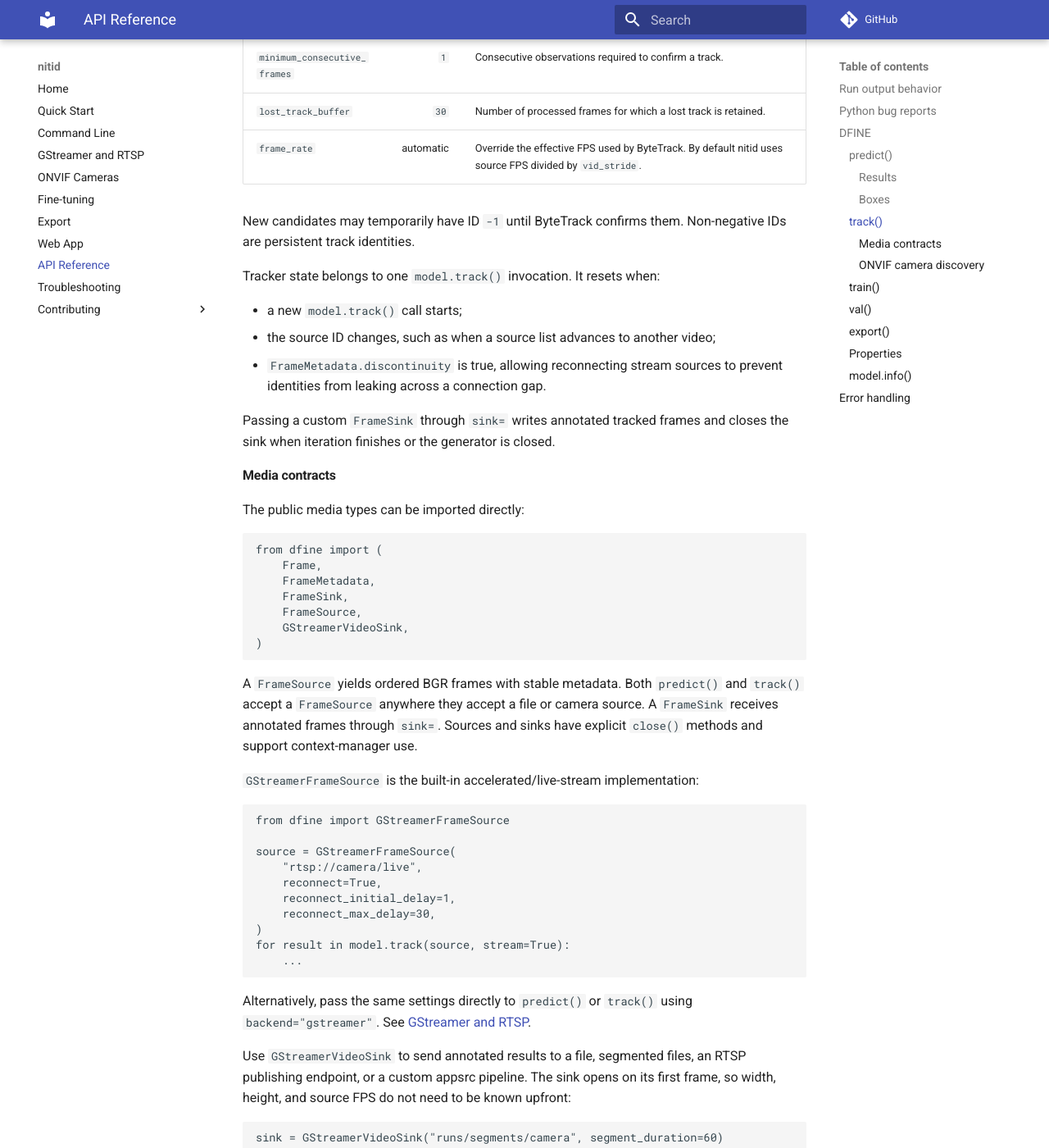
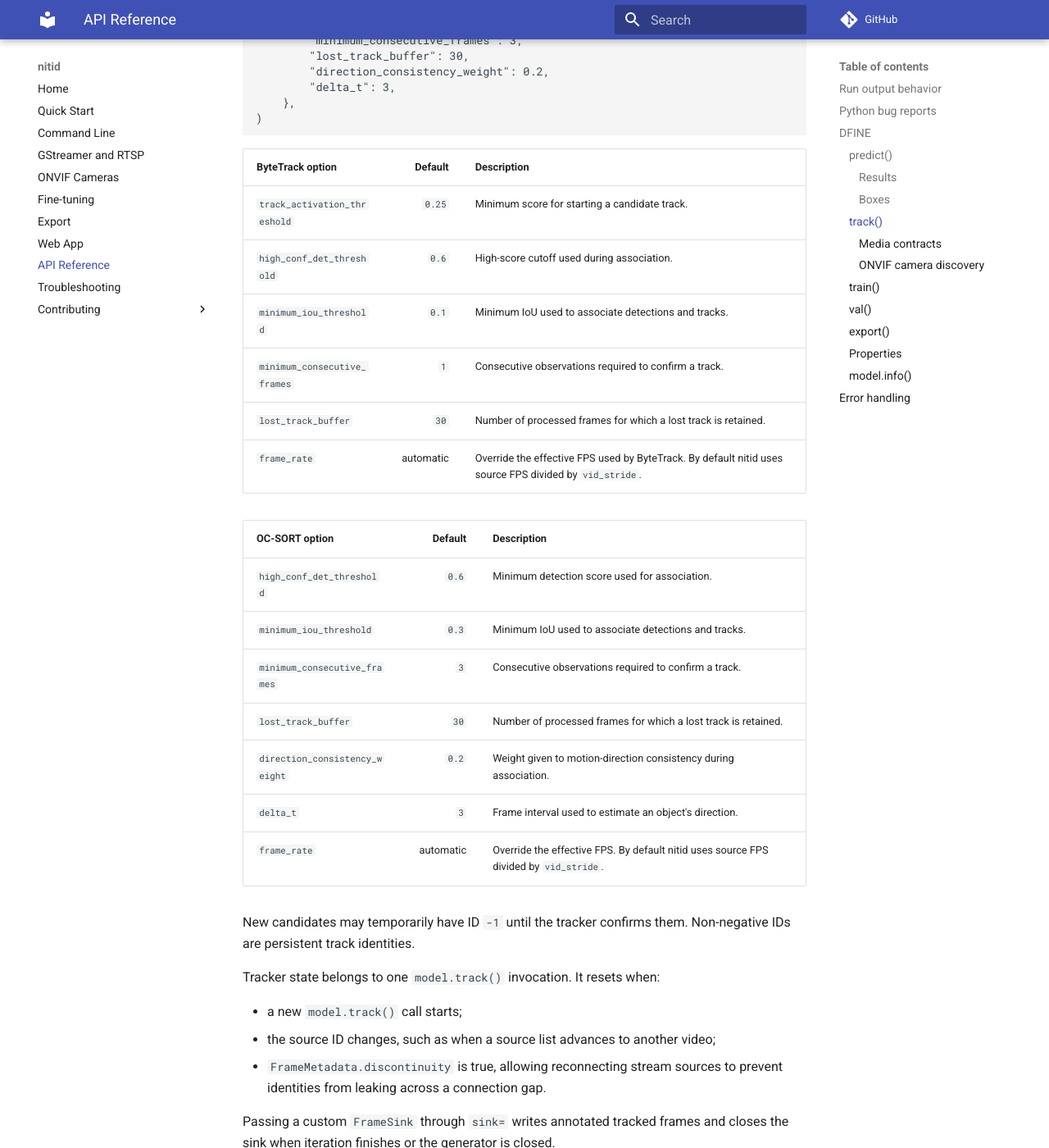
Before and after one commit to Nitidio/nitid, an MkDocs documentation site: the page built from docs/api_reference.md, in a window 1280 px wide and 1400 px high, scrolled down 6920 px. Shown: the whole window at 82% size. Built offline with MkDocs 1.6.1 and Material for MkDocs 9.7.7, drawn with Linux system fonts in a browser that asks for light colours; comment, search, counter and statistics services are not loaded; some of the changed text lies outside the part shown.

Commit message:
docs: added documentation of oc-sort

````diff
--- a/docs/api_reference.md
+++ b/docs/api_reference.md
@@ -231,8 +231,8 @@ for i in range(len(results[0].boxes)):
 
 ### `track()`
 
-Run D-FINE detection followed by ByteTrack association. Install the optional
-dependency first:
+Run D-FINE detection followed by ByteTrack or OC-SORT association. ByteTrack is
+the default. Install the optional dependency first:
 
 ```bash
 uv sync --extra track
@@ -291,8 +291,8 @@ for result in model.track("video.mp4", conf=0.5, stream=True, save=True):
 # runs/track/exp/video.mp4
 ```
 
-`conf` is the D-FINE detection filter. ByteTrack settings belong in
-`tracker_kwargs`:
+`conf` is the D-FINE detection filter. Select `tracker="bytetrack"` or
+`tracker="ocsort"`; tracker-specific settings belong in `tracker_kwargs`:
 
 ```python
 results = model.track(
@@ -308,6 +308,24 @@ results = model.track(
 )
 ```
 
+OC-SORT uses the same result and lifecycle contracts:
+
+```python
+results = model.track(
+    "video.mp4",
+    conf=0.5,
+    tracker="ocsort",
+    tracker_kwargs={
+        "high_conf_det_threshold": 0.6,
+        "minimum_iou_threshold": 0.3,
+        "minimum_consecutive_frames": 3,
+        "lost_track_buffer": 30,
+        "direction_consistency_weight": 0.2,
+        "delta_t": 3,
+    },
+)
+```
+
 | ByteTrack option | Default | Description |
 |---|---:|---|
 | `track_activation_threshold` | `0.25` | Minimum score for starting a candidate track. |
@@ -317,7 +335,17 @@ results = model.track(
 | `lost_track_buffer` | `30` | Number of processed frames for which a lost track is retained. |
 | `frame_rate` | automatic | Override the effective FPS used by ByteTrack. By default nitid uses source FPS divided by `vid_stride`. |
 
-New candidates may temporarily have ID `-1` until ByteTrack confirms them.
+| OC-SORT option | Default | Description |
+|---|---:|---|
+| `high_conf_det_threshold` | `0.6` | Minimum detection score used for association. |
+| `minimum_iou_threshold` | `0.3` | Minimum IoU used to associate detections and tracks. |
+| `minimum_consecutive_frames` | `3` | Consecutive observations required to confirm a track. |
+| `lost_track_buffer` | `30` | Number of processed frames for which a lost track is retained. |
+| `direction_consistency_weight` | `0.2` | Weight given to motion-direction consistency during association. |
+| `delta_t` | `3` | Frame interval used to estimate an object's direction. |
+| `frame_rate` | automatic | Override the effective FPS. By default nitid uses source FPS divided by `vid_stride`. |
+
+New candidates may temporarily have ID `-1` until the tracker confirms them.
 Non-negative IDs are persistent track identities.
 
 Tracker state belongs to one `model.track()` invocation. It resets when:
--- a/docs/gstreamer.md
+++ b/docs/gstreamer.md
@@ -145,8 +145,8 @@ Reconnection is available for live stream and webcam modes:
 | `reconnect_attempts` | unlimited | Retry limit per failure; `0` disables retries. |
 
 Frame indexes remain increasing across a recovered connection. The first
-emitted frame after recovery has `FrameMetadata.discontinuity=True`. ByteTrack
-observes that marker and creates a fresh tracker backend, preventing IDs from
+emitted frame after recovery has `FrameMetadata.discontinuity=True`. The active
+tracker observes that marker and creates a fresh backend, preventing IDs from
 leaking across an unknown camera gap.
 
 Closing the source or closing a streaming result generator releases the active
````
Also changed, not shown: README.md (+2 -2 lines), docs/cli.md (+24 -4 lines), docs/quickstart.md (+1 -1 lines).
